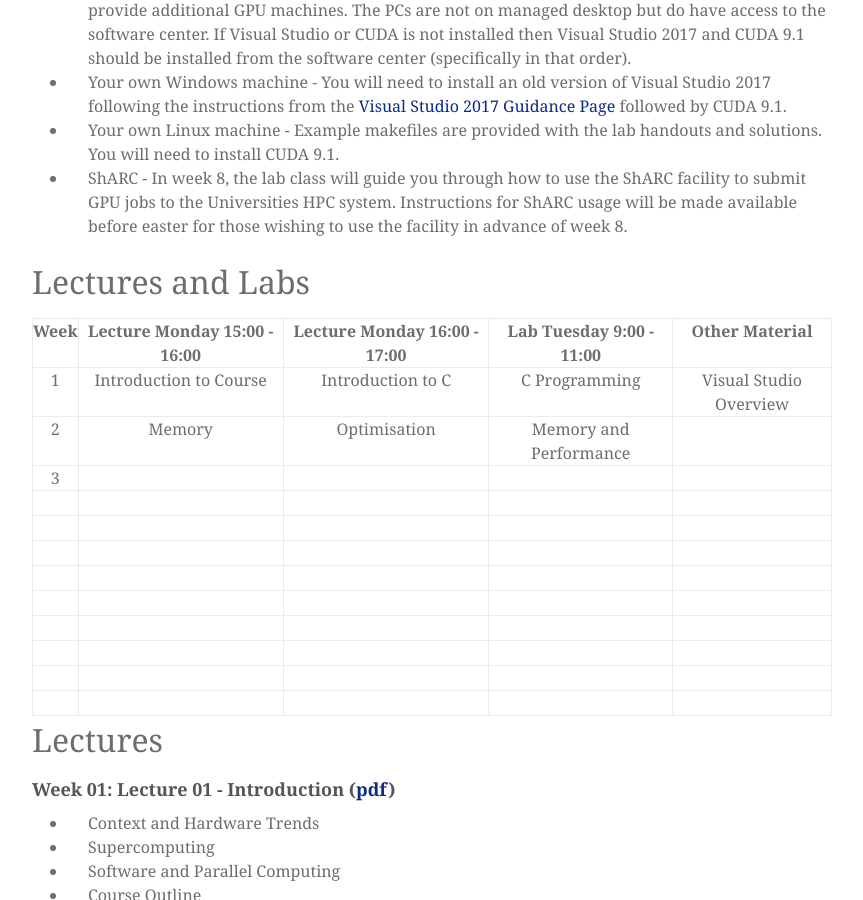
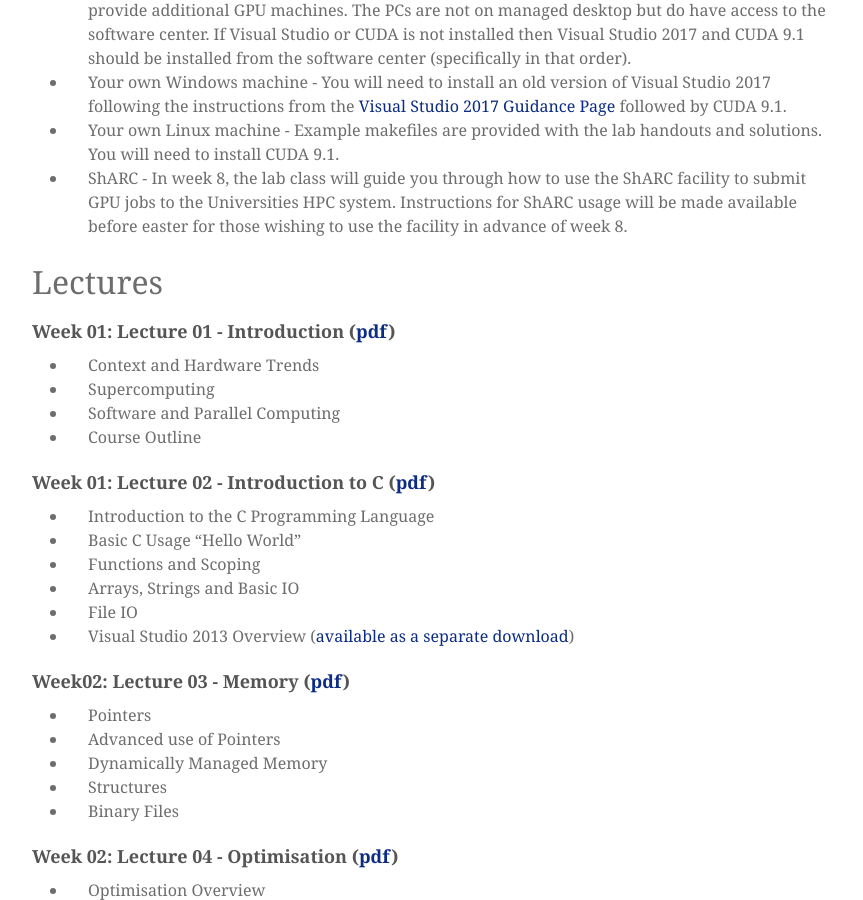
Before and after one commit to mondus/mondus.github.io, a Jekyll site: the page built from teaching/COM4521/index.md, in a window 1280 px wide and 900 px high, scrolled down 1456 px. Shown: the whole window, without its empty margins (208-1071 px from the left). Built offline with Jekyll 4.4.1, drawn with Linux system fonts in a browser that asks for light colours; nearby versions of some CDN libraries; some web fonts are replaced.

Commit message:
Update index.md

```diff
--- a/teaching/COM4521/index.md
+++ b/teaching/COM4521/index.md
@@ -32,23 +32,6 @@ The Diamond high spec compute room is booked for the lab classes and is always a
 * Your own Windows machine - You will need to install an old version of Visual Studio 2017 following the instructions from the [Visual Studio 2017 Guidance Page](./visual_studio) followed by CUDA 9.1.
 * Your own Linux machine - Example makefiles are provided with the lab handouts and solutions. You will need to install CUDA 9.1.
 * ShARC - In week 8, the lab class will guide you through how to use the ShARC facility to submit GPU jobs to the Universities HPC system. Instructions for ShARC usage will be made available before easter for those wishing to use the facility in advance of week 8.
-
-# Lectures and Labs
-
-| Week | Lecture Monday 15:00 - 16:00 | Lecture Monday 16:00 - 17:00 | Lab Tuesday 9:00 - 11:00 | Other Material         |
-|------|------------------------------|------------------------------|--------------------------|------------------------|
-| 1    | Introduction to Course       | Introduction to C            | C Programming            | Visual Studio Overview |
-| 2    | Memory                       | Optimisation                 | Memory and Performance   |                        |
-| 3    |                              |                              |                          |                        |
-|      |                              |                              |                          |                        |
-|      |                              |                              |                          |                        |
-|      |                              |                              |                          |                        |
-|      |                              |                              |                          |                        |
-|      |                              |                              |                          |                        |
-|      |                              |                              |                          |                        |
-|      |                              |                              |                          |                        |
-|      |                              |                              |                          |                        |
-|      |                              |                              |                          |                        |
 
 # Lectures
 
```
